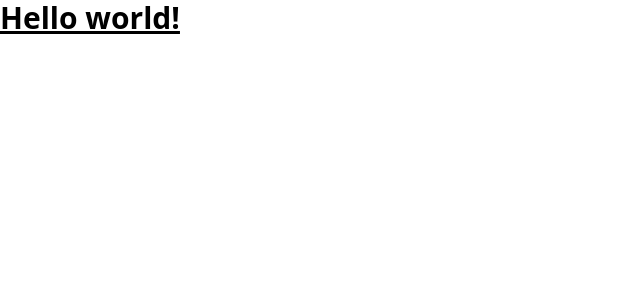
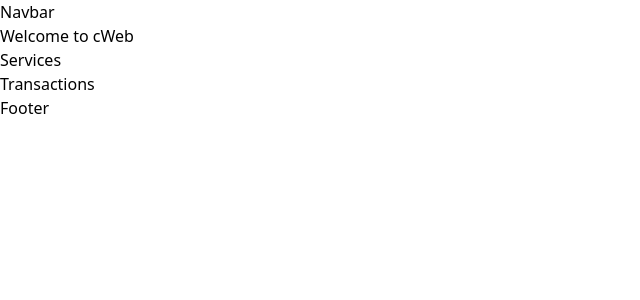
Before and after one commit to israelcena/pixcripto, a React (Vite) app in the folder client/cWeb/: page / in a window 1280 px wide. Shown: the top 300 px of the page, without its empty margins (0-640 px from the left). Built offline with nearby package versions, Linux system fonts and the light colour scheme.

Commit message:
setup project

```diff
--- a/client/cWeb/src/App.jsx
+++ b/client/cWeb/src/App.jsx
@@ -1,11 +1,15 @@
-const App = () => {
+import { Navbar, Footer, Loader, Services, Transactions, Welcome } from "./components"
+
+export default function App() {
   return (
-    <div className="App">
-      <h1 className="text-3xl font-bold underline">
-        Hello world!
-      </h1>
+    <div className="min-h-screen">
+      <div className="gradient-bg-welcome">
+        <Navbar />
+        <Welcome />
+      </div>
+      <Services />
+      <Transactions />
+      <Footer />
     </div>
   )
 }
-
-export default App
--- /dev/null
+++ b/client/cWeb/src/components/Footer.jsx
@@ -0,0 +1,5 @@
+export default function Footer() {
+  return <footer>
+    <h1>Footer</h1>
+  </footer>;
+}
--- /dev/null
+++ b/client/cWeb/src/components/Loader.jsx
@@ -0,0 +1,3 @@
+export default function Loader() {
+  return <div>Loader</div>;
+}
--- /dev/null
+++ b/client/cWeb/src/components/Navbar.jsx
@@ -0,0 +1,7 @@
+export default function Navbar() {
+  return <nav>
+    <h1>
+      Navbar
+    </h1>
+  </nav>;
+}
--- /dev/null
+++ b/client/cWeb/src/components/Services.jsx
@@ -0,0 +1,5 @@
+export default function Services() {
+  return <div>
+    <h1>Services</h1>
+  </div>;
+}
--- /dev/null
+++ b/client/cWeb/src/components/Transactions.jsx
@@ -0,0 +1,5 @@
+export default function Transactions() {
+  return <div>
+    <h1>Transactions</h1>
+  </div>;
+}
--- /dev/null
+++ b/client/cWeb/src/components/Welcome.jsx
@@ -0,0 +1,5 @@
+export default function Welcome() {
+  return <div>
+    <h1>Welcome to cWeb</h1>
+  </div>;
+}
--- /dev/null
+++ b/client/cWeb/src/components/index.js
@@ -0,0 +1,6 @@
+export { default as Loader } from "./Loader";
+export { default as Footer } from "./Footer";
+export { default as Navbar } from "./Navbar";
+export { default as Services } from "./Services";
+export { default as Transactions } from "./Transactions";
+export { default as Welcome } from "./Welcome";
```
